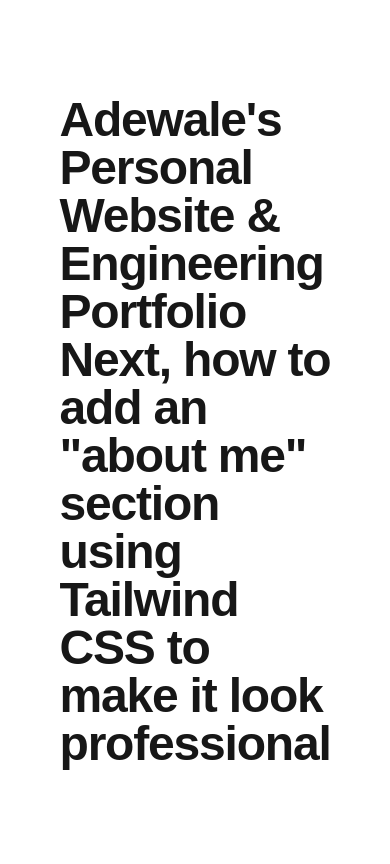
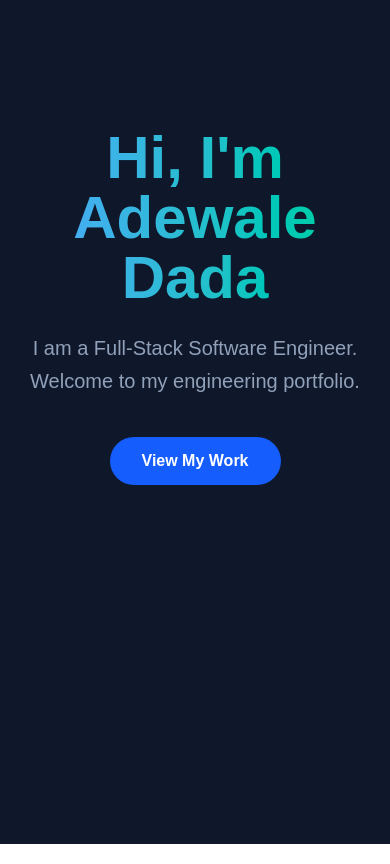
Before and after one commit to adewale-dadaj/adewale-personal-website, a Next.js app: page / in a window 390 px wide. Built offline with nearby package versions, Linux system fonts and the light colour scheme.

Commit message:
feat: add responsive hero section with Tailwind CSS and gradients

```diff
--- a/app/page.tsx
+++ b/app/page.tsx
@@ -2,12 +2,29 @@
 
 export default function Home() {
   return (
-    <main className="flex min-h-screen flex-col items-center justify-center p-24">
-      <h1 className="text-5xl font-extrabold tracking-tight">
-        Adewale's Personal Website & Engineering Portfolio
+    // <main className="flex min-h-screen flex-col items-center justify-center p-24">
+    //   <h1 className="text-5xl font-extrabold tracking-tight">
+    //     Adewale's Personal Website & Engineering Portfolio
 
-        Next, how to add an "about me" section using Tailwind CSS to make it look professional
-      </h1>
+    //     Next, how to add an "about me" section using Tailwind CSS to make it look professional
+    //   </h1>
+    // </main>
+    <main className="min-h-screen bg-slate-900 text-white">
+      <section className="flex flex-col items-center justify-center py-32 text-center">
+        {/* The below className will add a background gradient to the entire section. bg-clip-text will have the gradient only adhere to the text in this section. text-transparent will then make the color of the text transparent allowing the bg gradient to show. */}
+        <h1 className="text-6xl font-extrabold mb-6 bg-gradient-to-r from-blue-400 to-emerald-400 bg-clip-text text-transparent">
+          Hi, I'm Adewale Dada
+        </h1>
+
+        <p className="text-xl text-slate-400 max-w-xl mb-10 leading-relaxed">
+          I am a Full-Stack Software Engineer. Welcome to my engineering portfolio.
+        </p>
+
+        <button className="bg-blue-600 hover:bg-blue-500 text-white font-bold py-3 px-8 rounded-full transition-all transform hover:scale-105">
+          View My Work
+        </button>
+
+      </section>
     </main>
   );
 }
```
Also changed, not shown: 1 other file (tests, documents, lock files or other folders).
